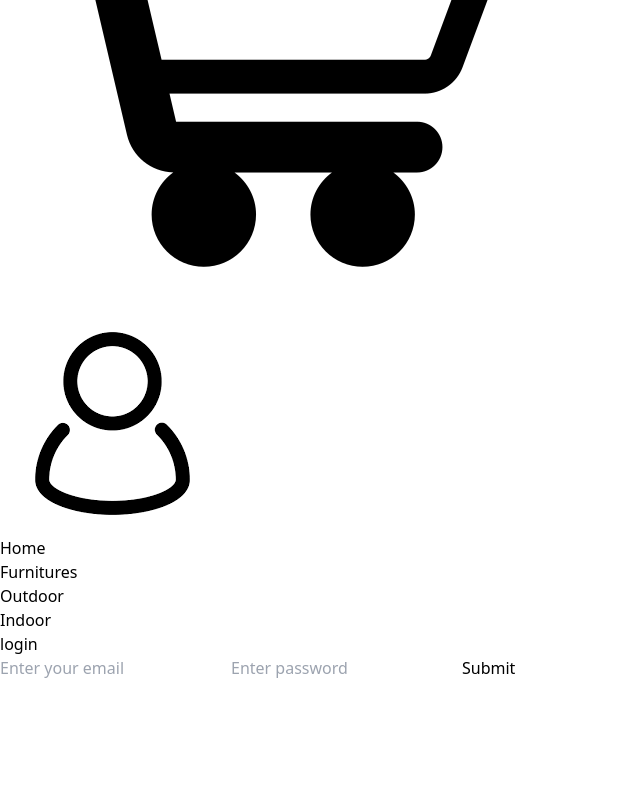
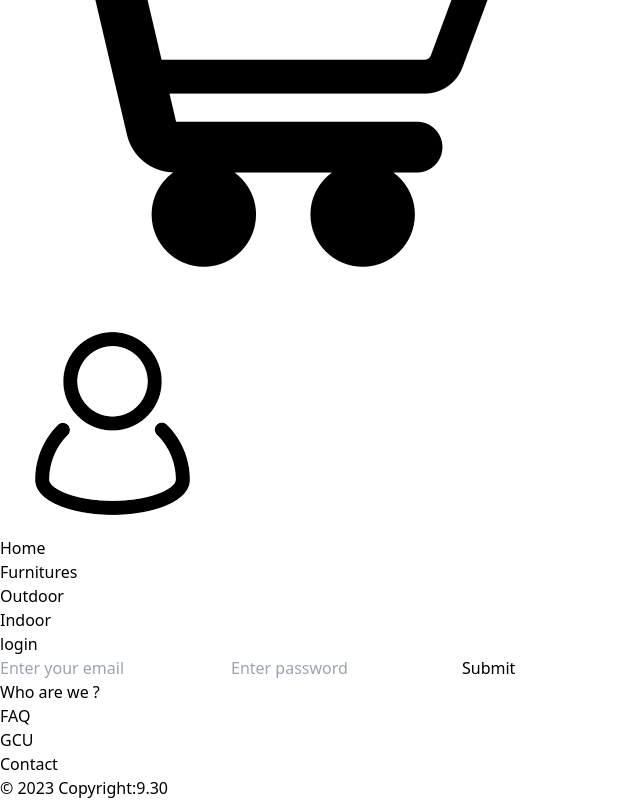
Before and after one commit to Malena-Guallar/Site-de-vente-de-meubles, a React (Vite) app in the folder client/nine_thirty/: page /login in a window 1280 px wide. Shown: the part 969-1769 px from the top of the page, without its empty margins (0-640 px from the left). Before the commit the page ends 1649 px from the top, so only its background shows below. Built offline with nearby package versions, Linux system fonts and the light colour scheme.

Commit message:
footer fini

```diff
--- a/client/nine_thirty/src/App.jsx
+++ b/client/nine_thirty/src/App.jsx
@@ -9,7 +9,8 @@ import Indoor from "./Pages/Indoor";
 import Outdoor from "./Pages/Outdoor";
 import Header from "./Components/Header";
 import Subscribe from "./Pages/Subscribe";
-import Login from "./Pages/Login"
+import Login from "./Pages/Login";
+import Footer from "./Components/Footer";
 
 function App() {
 
@@ -17,7 +18,7 @@ function App() {
     <>
 
       <BrowserRouter>
-      <Header />
+        <Header />
 
         <Routes>
             <Route path="/" element={<Home />} ></Route>
@@ -27,8 +28,9 @@ function App() {
             <Route path="/subscribe" element={<Subscribe />} />
             <Route path="/login" element={<Login />} />
         </Routes>
+        <Footer />
+      </BrowserRouter>
 
-      </BrowserRouter>
 
     </>
 
--- a/client/nine_thirty/src/Components/Footer.jsx
+++ b/client/nine_thirty/src/Components/Footer.jsx
@@ -3,13 +3,20 @@ import React from "react";
 function Footer() {
     return(
 
-        <footer className="fixed bottom-0 bg-gray-900 text-white">
-            <div className="md:flex md:justify-between md:items-center sm:px-12 px-4 bg-[#ffffff19] py-7"></div>
+        <footer class = "bg-neutral-200 text-center dark:bg-neutral-700 lg:text-left ">
+            <div class="bg-neutral-200 text-center dark:bg-neutral-700 lg:text-left flex justify-between">
+                <p> Who are we ? </p>
+                    <p>FAQ</p>
+                    <p>GCU</p>
+                    <p>Contact</p>
+            </div>
 
-            <p> Who are we ? </p>
-            <p>FAQ</p>
-            <p>GCU</p>
-            <p>Contact</p>
+            <div class="p-4 text-center text-neutral-700 dark:text-neutral-200">
+                    © 2023 Copyright:
+                    <a class="text-neutral-800 dark:text-neutral-400">9.30</a>
+            </div>
+
+
 
         </footer>
 
```
